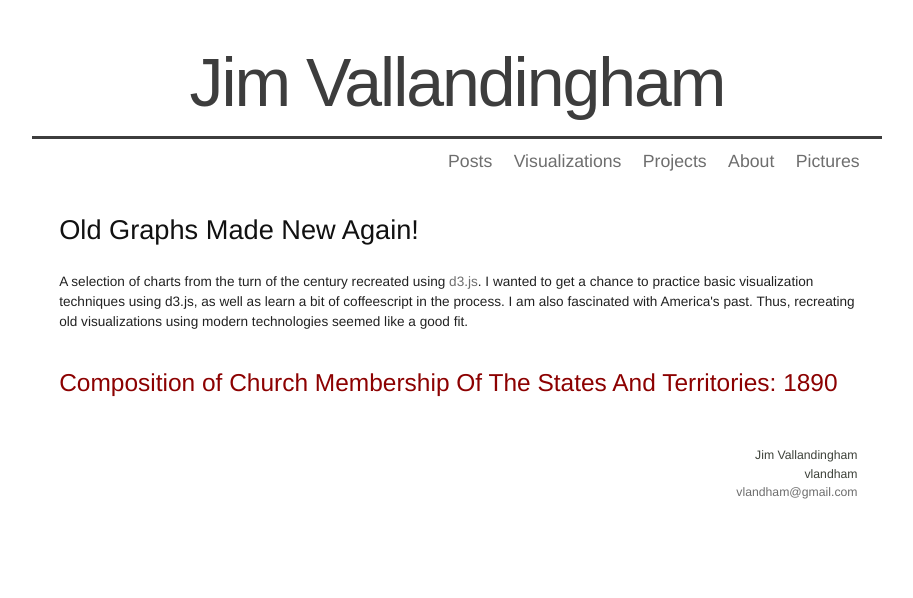
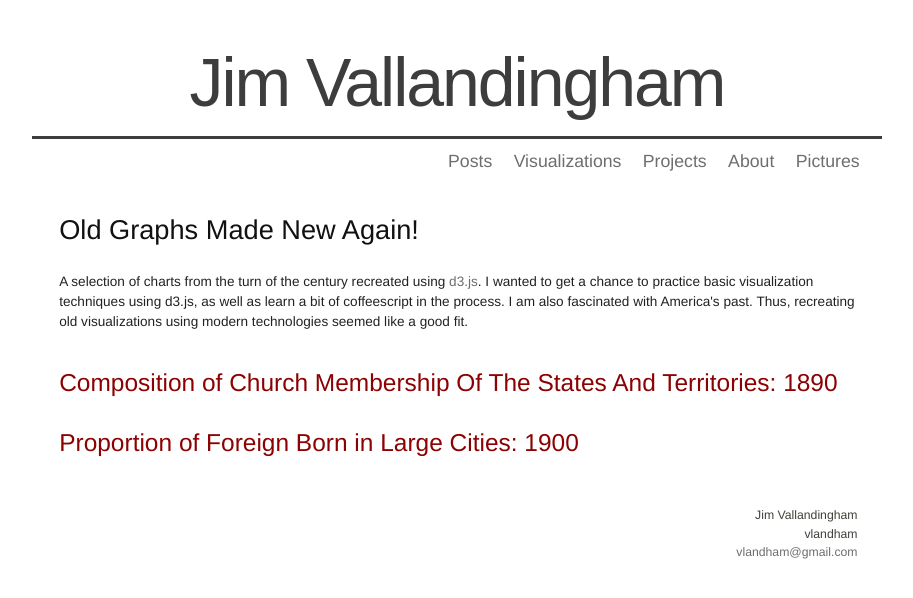
Before and after one commit to vlandham/vlandham.github.com, a Jekyll site: the page built from vis/index.html, in a window 1280 px wide. Shown: the top 598 px of the page, without its empty margins (183-1096 px from the left). Built offline with Jekyll 4.4.1, drawn with Linux system fonts in a browser that asks for light colours; some web fonts are replaced; Markdown is read by kramdown in place of the engine named in the settings.

Commit message:
link to nationality vis

```diff
--- a/vis/index.html
+++ b/vis/index.html
@@ -6,3 +6,4 @@ title: visualizations
 <p>A selection of charts from the turn of the century recreated using <a href="http://mbostock.github.com/d3/">d3.js</a>. I wanted to get a chance to practice basic visualization techniques using d3.js, as well as learn a bit of coffeescript in the process. I am also fascinated with America's past. Thus, recreating old visualizations using modern technologies seemed like a good fit.</p>
 
 <a class="post_title" href="church_by_state.html">Composition of Church Membership Of The States And Territories: 1890</a>
+<a class="post_title" href="nationality_by_city.html">Proportion of Foreign Born in Large Cities: 1900</a>
```
